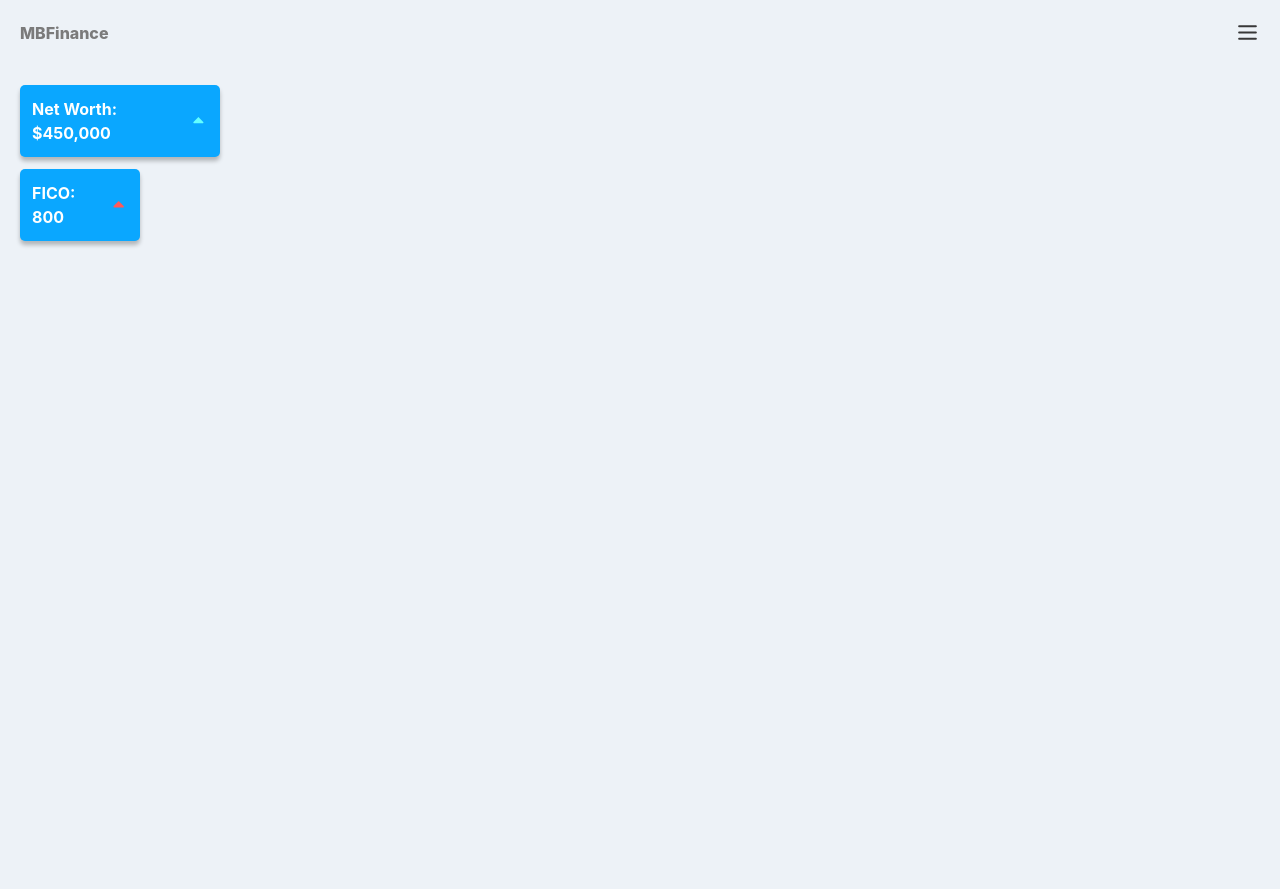
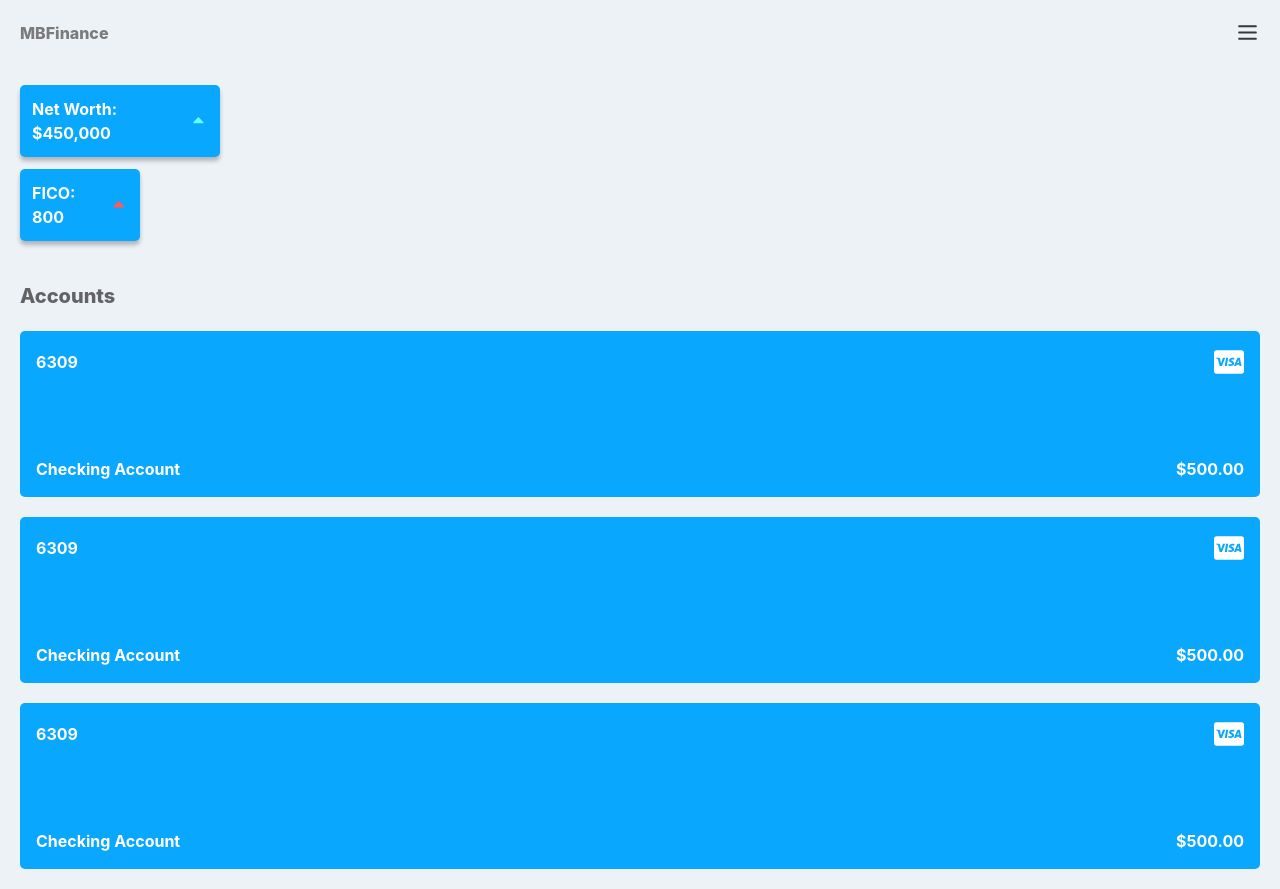
Before and after one commit to ffTsuzuku/MBFinance, a React (Vite) app: page / in a window 1280 px wide. Before the commit the page ends 800 px from the top, so only its background shows below. Built offline with nearby package versions, Linux system fonts and the light colour scheme.

Commit message:
feature: Added in the account  list section

```diff
--- a/src/App.tsx
+++ b/src/App.tsx
@@ -1,15 +1,17 @@
 import { Box, Grid, useColorModeValue } from '@chakra-ui/react'
 
 import AccountOverView from './components/AccountOverView'
+import AccountList from './components/AccountList'
 import Navbar from './components/Navbar'
 
 function App() {
     return (
         <Grid>
             <Navbar />
-            <Box p={5}>
+            <Grid p={5} gridRowGap={10}>
                 <AccountOverView />
-            </Box>
+                <AccountList />
+            </Grid>
         </Grid>
     )
 }
--- /dev/null
+++ b/src/components/AccountCard.tsx
@@ -0,0 +1,32 @@
+import { Grid, Flex, Text, useColorModeValue } from '@chakra-ui/react'
+
+import { FaCcVisa } from 'react-icons/fa'
+
+import { colors } from '../theme'
+export default function AccountCard() {
+    const bgColor = useColorModeValue(colors.blue, colors.black100)
+    //const accountIconColor = useColorModeValue(colors.white, colors.black100)
+    return (
+        <Grid
+            gridRowGap={20}
+            alignContent={'space-between'}
+            backgroundColor={bgColor}
+            p={4}
+            borderRadius={5}
+            color={colors.white}
+        >
+            <Flex
+                justifyContent={'space-between'}
+                w={'100%'}
+                alignItems={'center'}
+            >
+                <Text fontWeight={'bold'}>6309</Text>
+                <FaCcVisa fontSize={'30px'} />
+            </Flex>
+            <Flex justifyContent={'space-between'}>
+                <Text fontWeight={'bold'}>Checking Account</Text>
+                <Text fontWeight={'bold'}>$500.00</Text>
+            </Flex>
+        </Grid>
+    )
+}
--- /dev/null
+++ b/src/components/AccountList.tsx
@@ -0,0 +1,22 @@
+import { Grid, Text, useColorModeValue } from '@chakra-ui/react'
+import { colors } from '../theme'
+import AccountCard from './AccountCard'
+
+export default function AccountList() {
+    const titleFontColor = useColorModeValue(colors.black100, colors.purple100)
+    return (
+        <Grid gridRowGap={5}>
+            <Text
+                fontWeight={'extrabold'}
+                color={titleFontColor}
+                fontSize='20px'
+            >
+                Accounts
+            </Text>
+
+            <AccountCard />
+            <AccountCard />
+            <AccountCard />
+        </Grid>
+    )
+}
```
